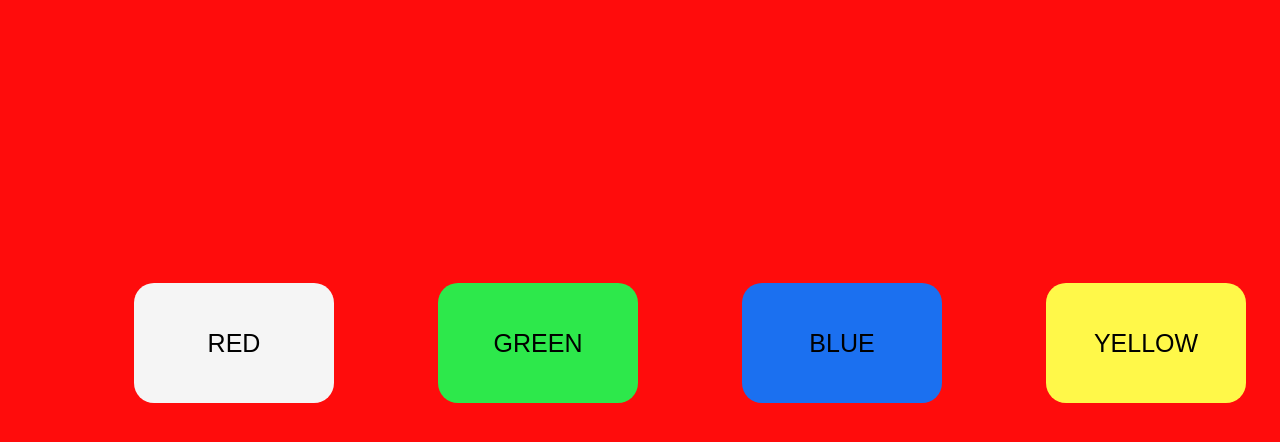
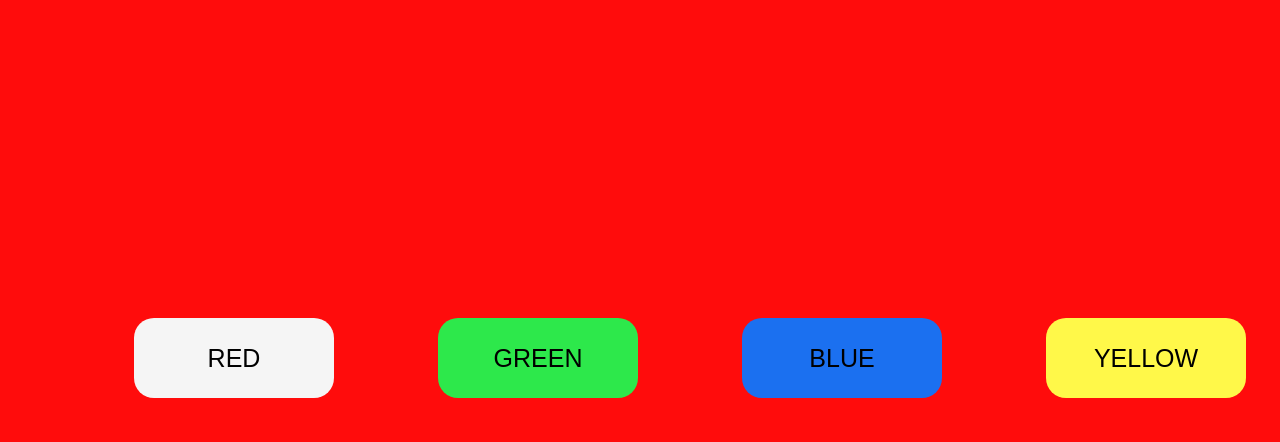
Before and after one commit to ChizhovaA/a, a plain HTML site: page index.html in a window 1280 px wide. Both pictures are taken after a click on the button "RED". Drawn offline with Linux system fonts and the light colour scheme.

Commit message:
Add files via upload

```diff
--- a/index.html
+++ b/index.html
@@ -7,25 +7,22 @@
 	</head>
     <body>
         <div>
-            <button class="btn btn-1"> RED </button>
-            <button class="btn btn-2"> GREEN </button>
-            <button class="btn btn-3"> BLUE </button>
-            <button class="btn btn-4"> YELLOW </button>
+            <button class="btn btn-1" onclick = "color(this)"> RED </button>
+            <button class="btn btn-2" onclick = "color(this)"> GREEN </button>
+            <button class="btn btn-3" onclick = "color(this)"> BLUE </button>
+            <button class="btn btn-4" onclick = "color(this)"> YELLOW </button>
+        </div>
 
             <script>
-                let btns = document.getElementsByClassName("btn");
-                for(let i = 0; i < btns.length; i++)
-                {
-                    btns[i].addEventListener("click", function(){
 
-                        let buttonStyle = getComputedStyle(this);
-                        let buttonBgColor = buttonStyle['backgroundColor'];
-                        document.body.style.backgroundColor = buttonBgColor;
-                        this.style.background = "#F5F5F5";
-                    });
+                function color(element){
+                    let buttonStyle = getComputedStyle(element);
+                    let buttonBgColor = buttonStyle.backgroundColor;
+                    document.body.style.backgroundColor = buttonBgColor;
+                    element.classList.toggle("active");
                 }
+
             </script>
-        </div>
 
        </body>
 </html>
--- a/style.css
+++ b/style.css
@@ -1,19 +1,24 @@
-div {
+body{
+	background: #F5F5F5;
+}
+div{
 	text-align: center;
-  }
+}
 .btn {
-	font-size: 20px;
 	width: 200px;
-	height: 120px;
+	height: 80px;
 	flex-shrink: 0;
 	background: var(--color);
 	cursor: pointer;
 	border-radius: 20px;
 	border: var(--color);
 	margin-left: 100px;
-   	margin-top: 275px;
+   	margin-top: 310px;
 	font-family: arial;
 	font-size: 25px;
+}
+.btn.active{
+	background:#F5F5F5;
 }
 .btn-1 {--color:#FF0C0C;}
 .btn-2 {--color:#2DE84B;}
```
